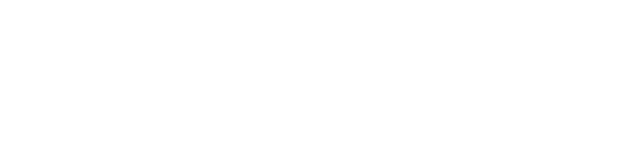
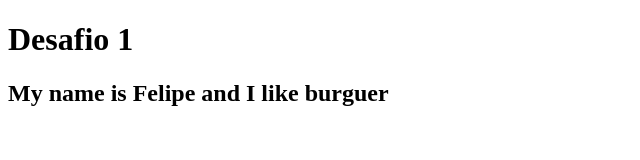
Before and after one commit to Luisfelipeqt/javascript, a plain HTML site: page index.html in a window 1280 px wide. Shown: the whole page, without its empty margins (0-640 px from the left). Drawn offline with Linux system fonts and the light colour scheme.

Commit message:
Concatenando com variáveis do arquivo index.js

```diff
--- a/index.html
+++ b/index.html
@@ -8,6 +8,8 @@
     <link rel="stylesheet" href="style.css">
 </head>
 <body>
+    <h1>Desafio 1</h1>
+    <h2>My name is Felipe and I like <span id="text"></span></h2>
     <script src="index.js"></script>
 </body>
 </html>
--- a/index.js
+++ b/index.js
@@ -1 +1 @@
-console.log("Luis Felipe")
+document.getElementById("text").innerHTML = "burguer"
```
